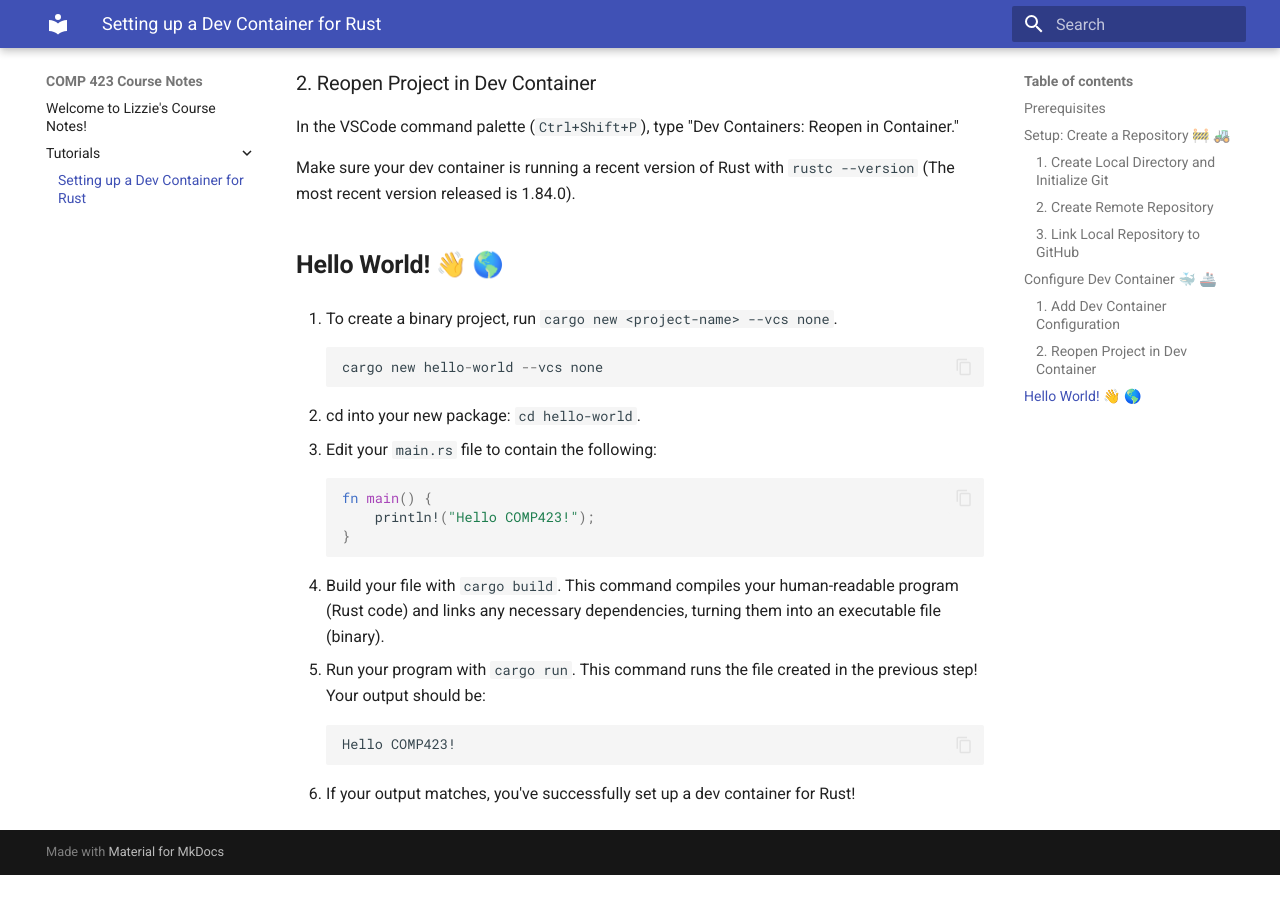
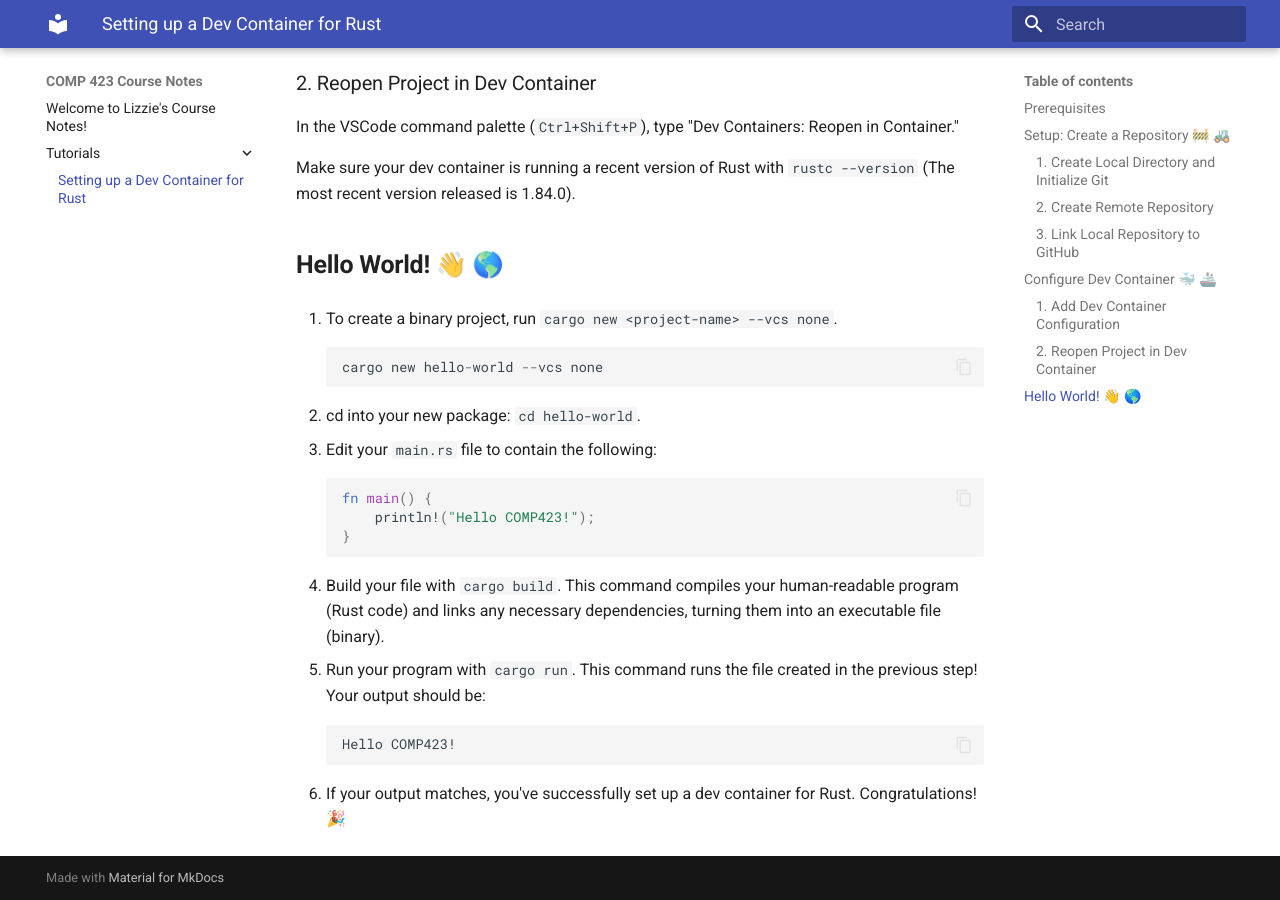
Before and after one commit to escoats/comp423-course-notes, an MkDocs documentation site: the page built from docs/tutorials/rust-setup.md, in a window 1280 px wide and 900 px high, scrolled down 2069 px. Built offline with MkDocs 1.6.1 and Material for MkDocs 9.7.7, drawn with Linux system fonts in a browser that asks for light colours; before the commit the page ends 2944 px from its top, so only the background shows below that.

Commit message:
Add congrats message

````diff
--- a/docs/tutorials/rust-setup.md
+++ b/docs/tutorials/rust-setup.md
@@ -109,4 +109,4 @@
 ```
 Hello COMP423!
 ```
-6. If your output matches, you've successfully set up a dev container for Rust!
+6. If your output matches, you've successfully set up a dev container for Rust. Congratulations!🎉
````
